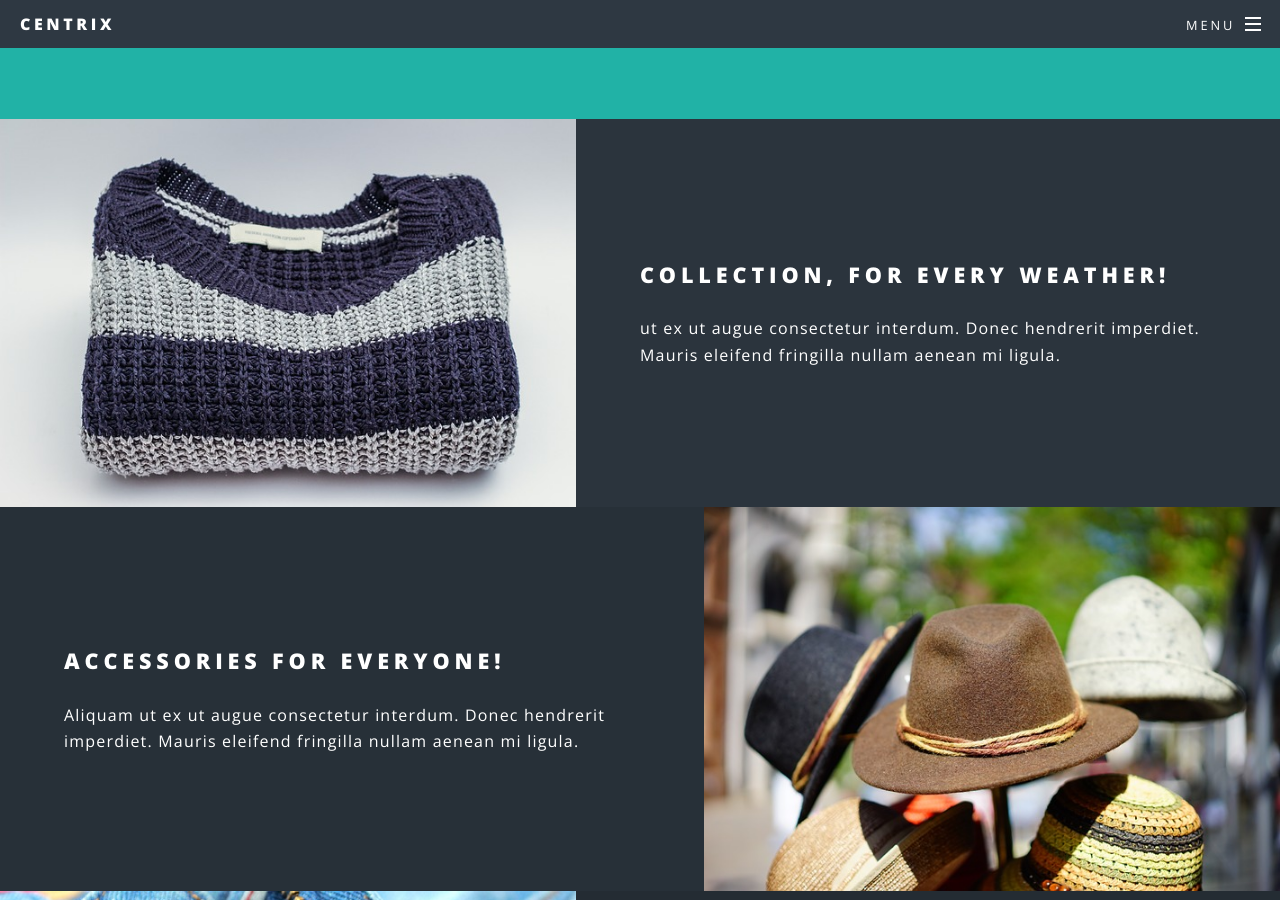
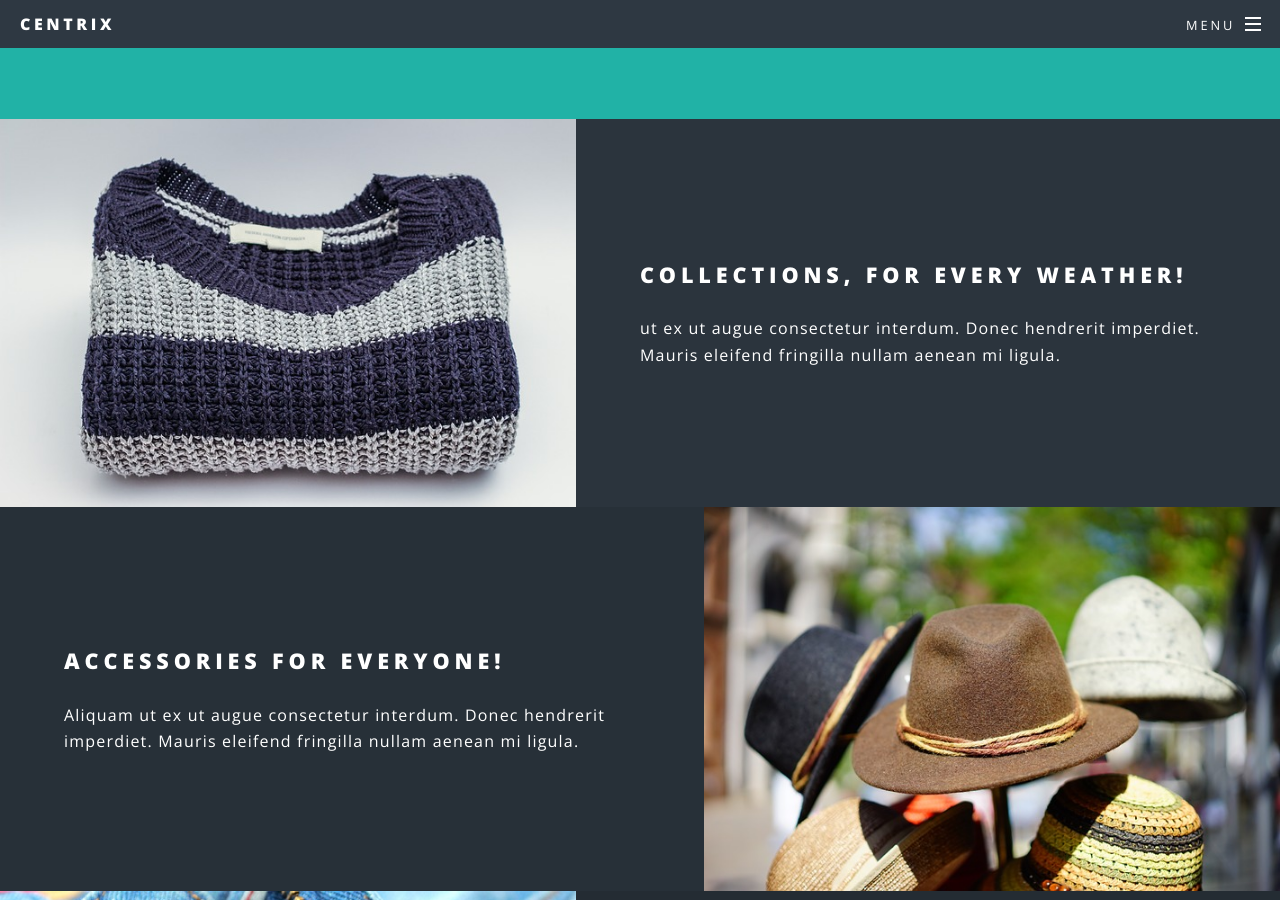
Before and after one commit to karanbhardwaj96/CentrixHouse.github.io, a Jekyll site: the page built from index.html, in a window 1280 px wide and 900 px high, scrolled down 1265 px. Built offline with Jekyll 4.4.1, drawn with Linux system fonts in a browser that asks for light colours.

Commit message:
Update index.html

```diff
--- a/index.html
+++ b/index.html
@@ -30,7 +30,7 @@ layout: landing
 					<section id="two" class="wrapper alt style2">
 						<section class="spotlight">
 							<div class="image"><img src="images/swaeter-feat.jpg" alt="" /></div><div class="content">
-								<h2>Collection, For every weather!<br /></h2>
+								<h2>Collections, For every weather!<br /></h2>
 								<p> ut ex ut augue consectetur interdum. Donec hendrerit imperdiet. Mauris eleifend fringilla nullam aenean mi ligula.</p>
 							</div>
 						</section>
```
